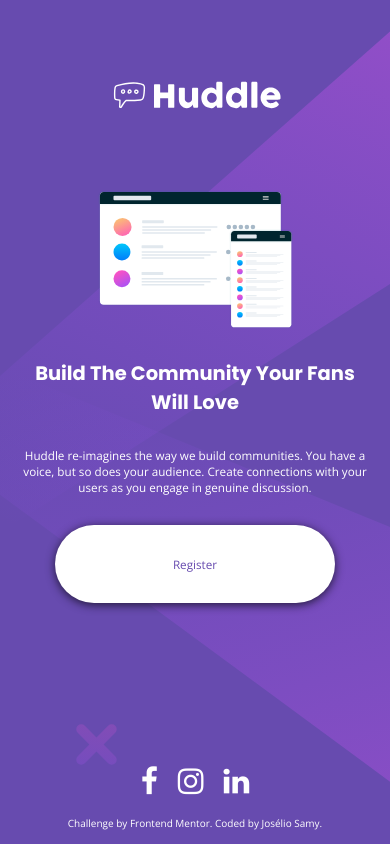
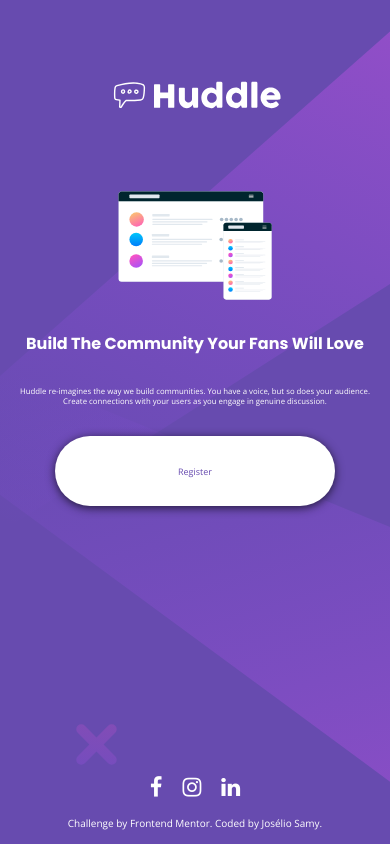
Before and after one commit to joseliosamy/challenge-huddle, a plain HTML site: page index.html in a window 390 px wide. Drawn offline with nearby package versions, Linux system fonts and the light colour scheme.

Commit message:
repair responsive 660px

```diff
--- a/home.css
+++ b/home.css
@@ -162,19 +162,21 @@ footer p.attribution a:hover{
         display: flex;
         flex-direction: column;
         align-items: center;
+        height: 60%;
     }
     #content .grid-item1{
         margin: 0 0 30px 0;
     }
     #content .grid-item1 img{
-        width: 50vw;
+        width: 40vw;
     }
     #content .grid-item2,
     #content .grid-item3{
         margin: 0;
+
     }
     #content .grid-item2 h1{
-        font-size: 5vw;
+        font-size: max(4vw, 16px);
         text-align: center;
     }
     #content .grid-item3{
@@ -182,13 +184,13 @@ footer p.attribution a:hover{
         align-items: center;
     }
     #content .grid-item3 p{
-        font-size: 3vw;
+        font-size: 2vw;
         text-align: center;
     }
     #content .grid-item3 a{
         width: 80%;
-        height: min(20vw, 85px);
-        font-size: 3vw;
+        height: min(20vw, 70px);
+        font-size: max(2vw, 9px);
         border-radius: 40px;
         margin-top: 30px;
     }
@@ -216,7 +218,8 @@ footer p.attribution a:hover{
         align-items: center;
     }
     footer #socials a{
-        margin: 0 10px;
+        margin: 10px 10px 0 10px;
+        font-size: 22px;
     }
 }
 @media(max-width: 320px){
```
